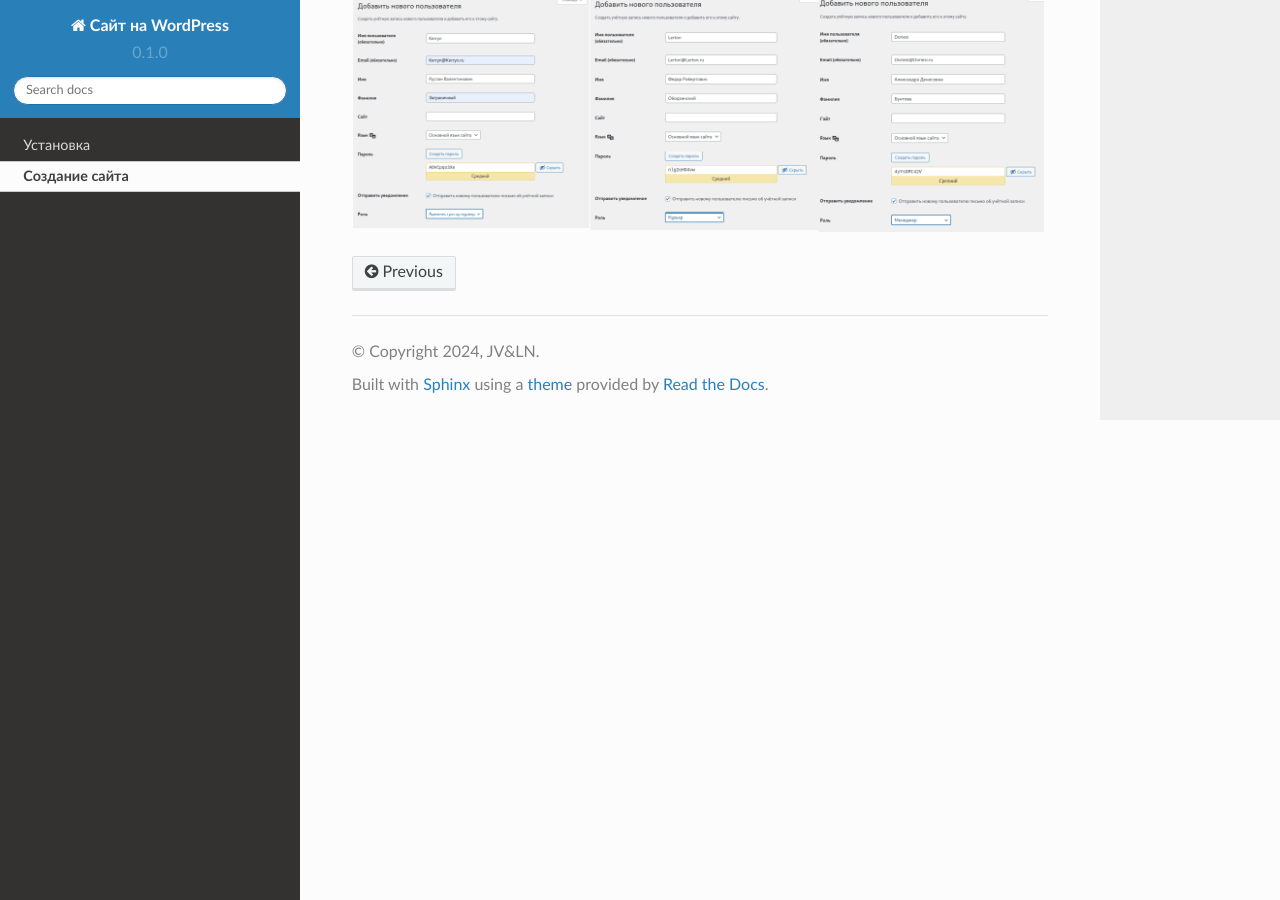
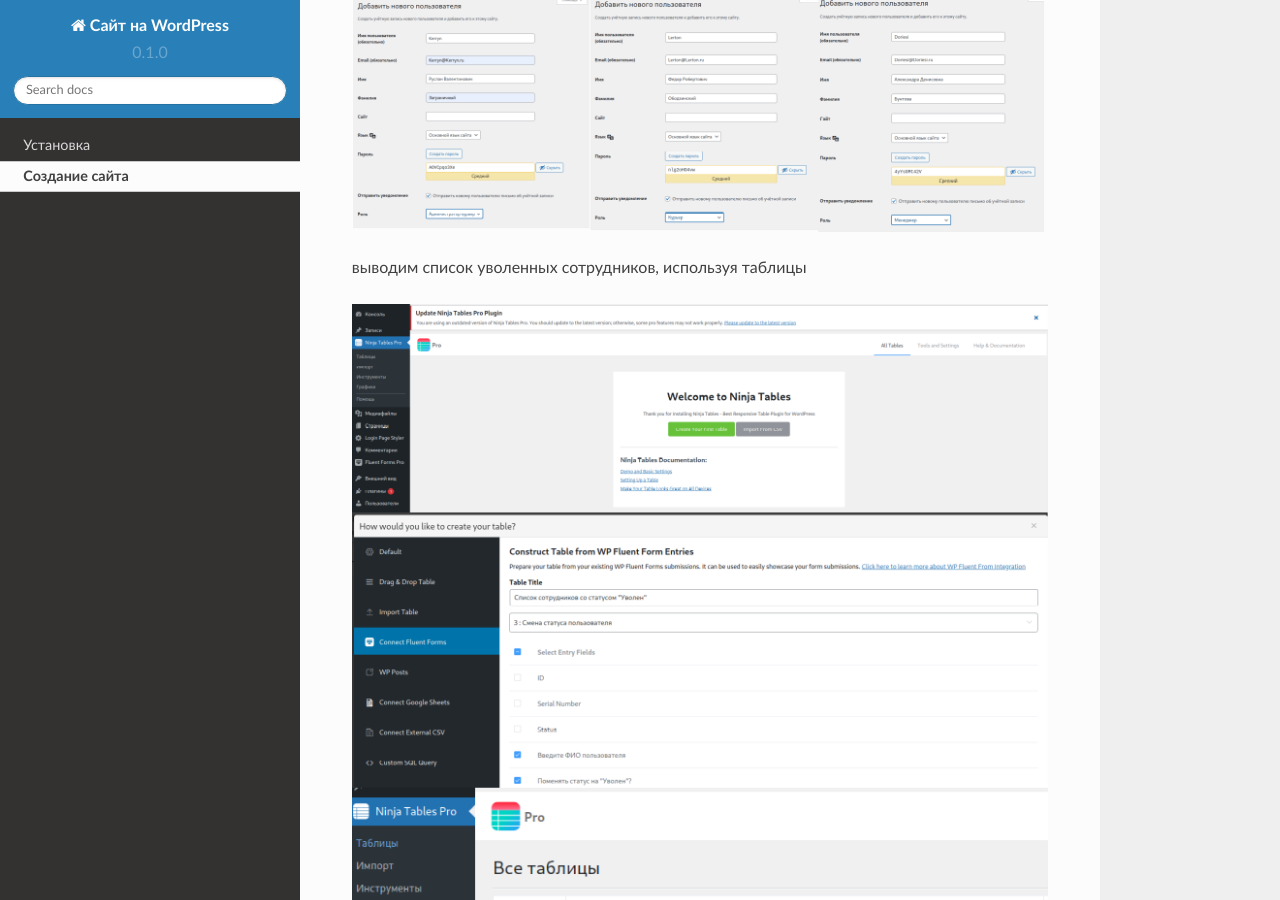
Before and after one commit to Julia-Zhirnova/wordpressDemo, a Sphinx documentation site: the page built from docs/source/create.rst, in a window 1280 px wide and 900 px high, scrolled down 4892 px. Built offline with Sphinx 7.4.7 and the Read the Docs theme 2.0.0, drawn with Linux system fonts in a browser that asks for light colours.

Commit message:
Update create.rst

```diff
--- a/docs/source/create.rst
+++ b/docs/source/create.rst
@@ -30,3 +30,9 @@
 .. image:: /_static/пользователи.png
    :alt: пользователи
    :width: 700
+
+выводим список уволенных сотрудников, используя таблицы
+
+.. image:: /_static/таблицы.png
+   :alt: таблицы
+   :width: 700
```
